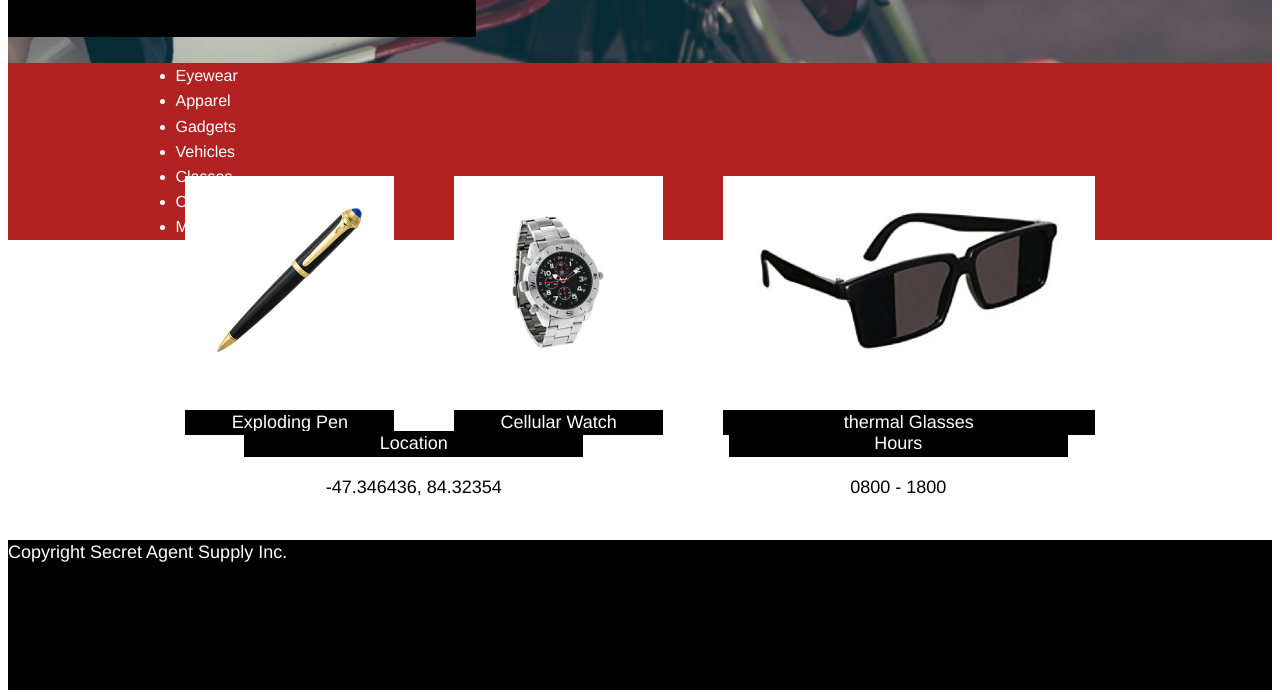
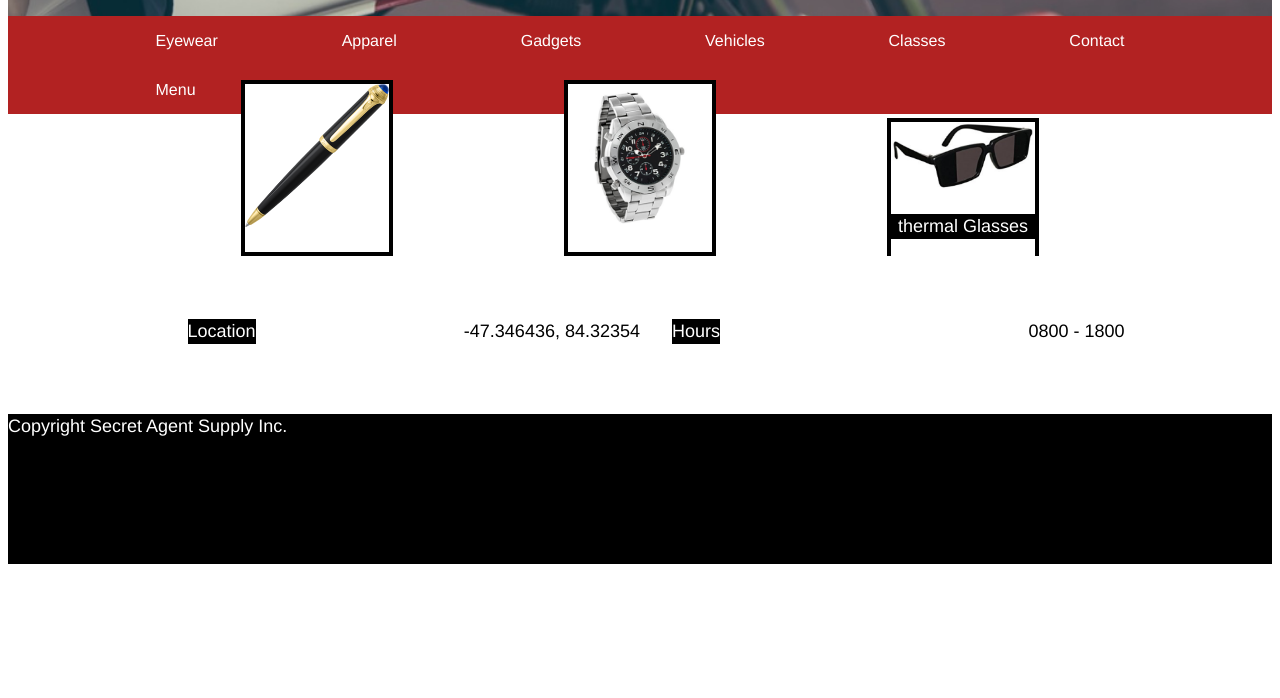
Before and after one commit to NilleHansen/Secret-Agent-Supply, a plain HTML site: page index.html in a window 1280 px wide. Shown: the part 443-1141 px from the top of the page. After the commit the page ends 1015 px from the top, so only its background shows below. Drawn offline with Linux system fonts and the light colour scheme.

Commit message:
new fixes

```diff
--- a/resources/css/style.css
+++ b/resources/css/style.css
@@ -19,12 +19,19 @@ body {
   }
 }
 
+@media only screen and (max-width:1024px;) {
+  .mobile-nav .container {
+
+  }
+
+}
+
 .company {
   background-color: black;
   color: white;
 }
 
-.company.container {
+.company .container {
   display: flex;
   align-items: center;
   padding: 12px 0 12px 0.5em;
@@ -41,6 +48,14 @@ nav {
   display: block;
   margin: auto;
   font-size: 16px;
+}
+
+nav ul {
+    display: flex;
+    align-items: center;
+    justify-content: space-between;
+    padding: 0.75em 0;
+    list-style: none;
 }
 
 li {
@@ -60,7 +75,7 @@ p {
 
 }
 
-p.location {
+p .location {
   text-align: center;
   background-color: black;
   color: white;
@@ -124,7 +139,7 @@ h1 {
   align-items: center;
 }
 
-.flex-container.location {
+.flex-container .location {
   background-color: white;
   height: 150px;
   width: 100%;
@@ -136,17 +151,21 @@ h1 {
 
 .products {
   background-color: white;
-  border: 4px;
+  border: 4px solid black;
   display: block;
 }
 
+.products img {
+  max-width: 8em;
+}
+
+
 .location {
+  display: block;
 
 }
 
 img {
-  height: 9rem;
-  padding: 2rem;
   border-style: none;
 }
 
```
